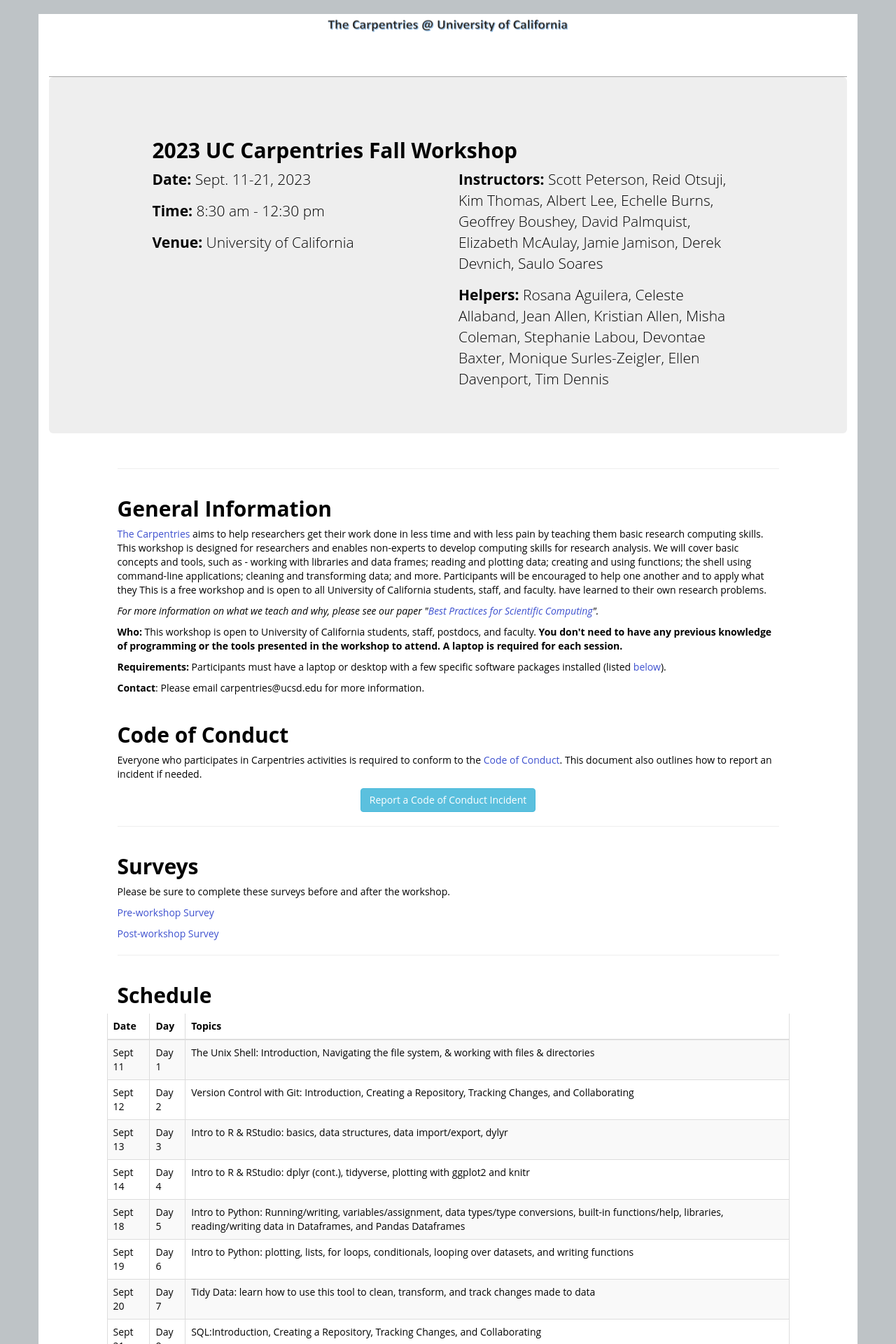
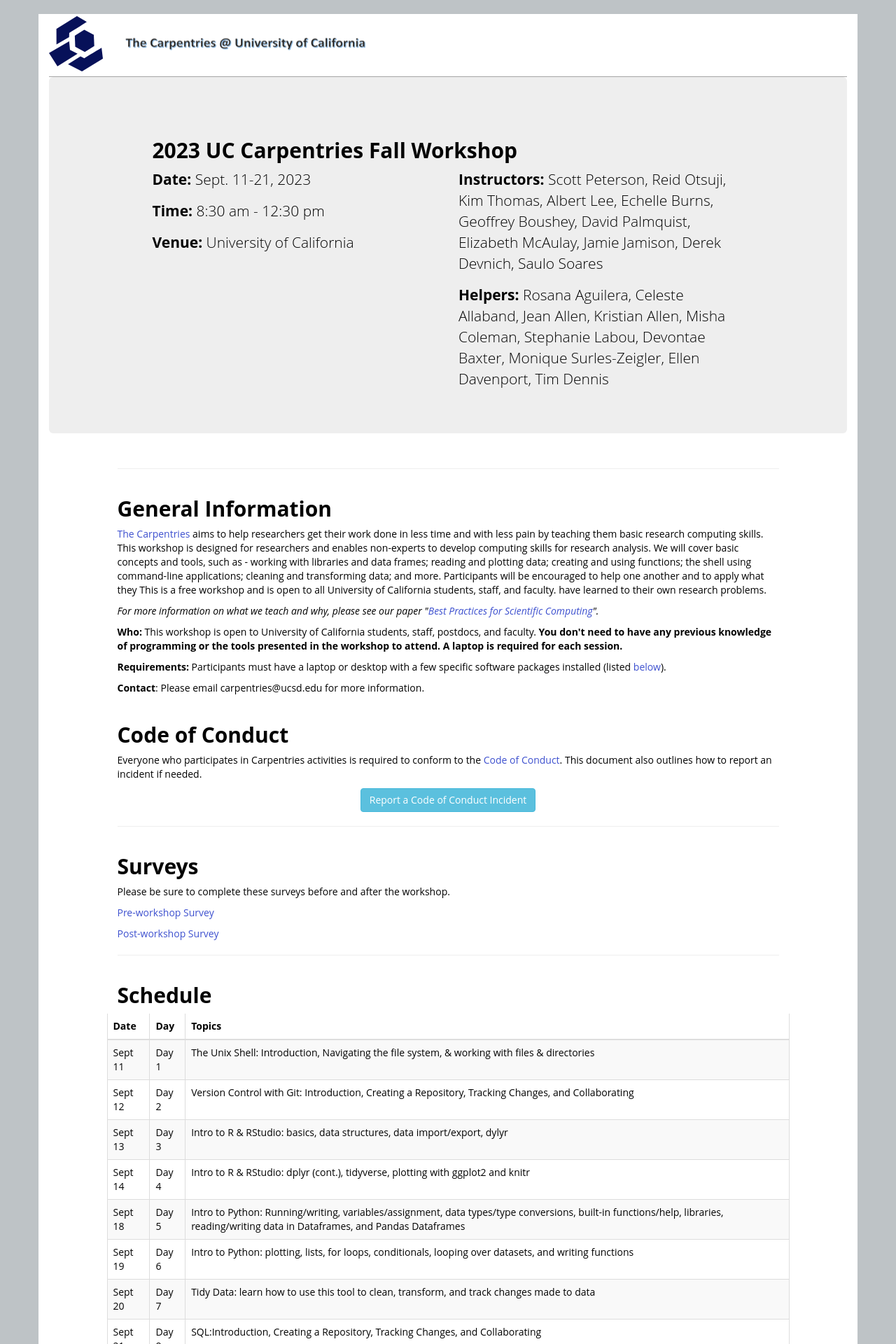
Before and after one commit to ucsdlib/2023-09-11-uc-carpentries, a Jekyll site: the page built from index.html, in a window 1280 px wide. Shown: the top 1920 px of the page at 70% size. Built offline with Jekyll 4.4.1, drawn with Linux system fonts in a browser that asks for light colours; nearby versions of some CDN libraries; library files that are not in the unit come from our copies.

Commit message:
fixing banner to include carpentries logo and uc one

```diff
--- a/_includes/banner.html
+++ b/_includes/banner.html
@@ -1,5 +1,6 @@
 <div class="banner">
-   <img style="display: block;margin-left: auto;margin-right: auto;" alt="The Carpentries at UC" src="{{ site.workshop_site }}/assets/thecarpentriesuc2.png">
+   <img style="display: inline;margin-right: auto; margin-top: 3px" alt="The Carpentries at UC" src="assets/cp-logo-blue.svg">
+   <img style="display: inline;margin-right: auto" alt="The Carpentries at UC" src="{{ site.workshop_site }}/assets/thecarpentriesuc2.png">
 </div>
 
-<!-- make sure to update the _config.yml file with the current workshop repo or site.workshop_site-->
+<!-- make sure to update the _config.yml file with the current workshop repo or site.workshop_site {{ site.workshop_site }}assets/cp-logo-blue.svg-->
```
Also changed, not shown: assets/cp-logo-blue.svg (added).
